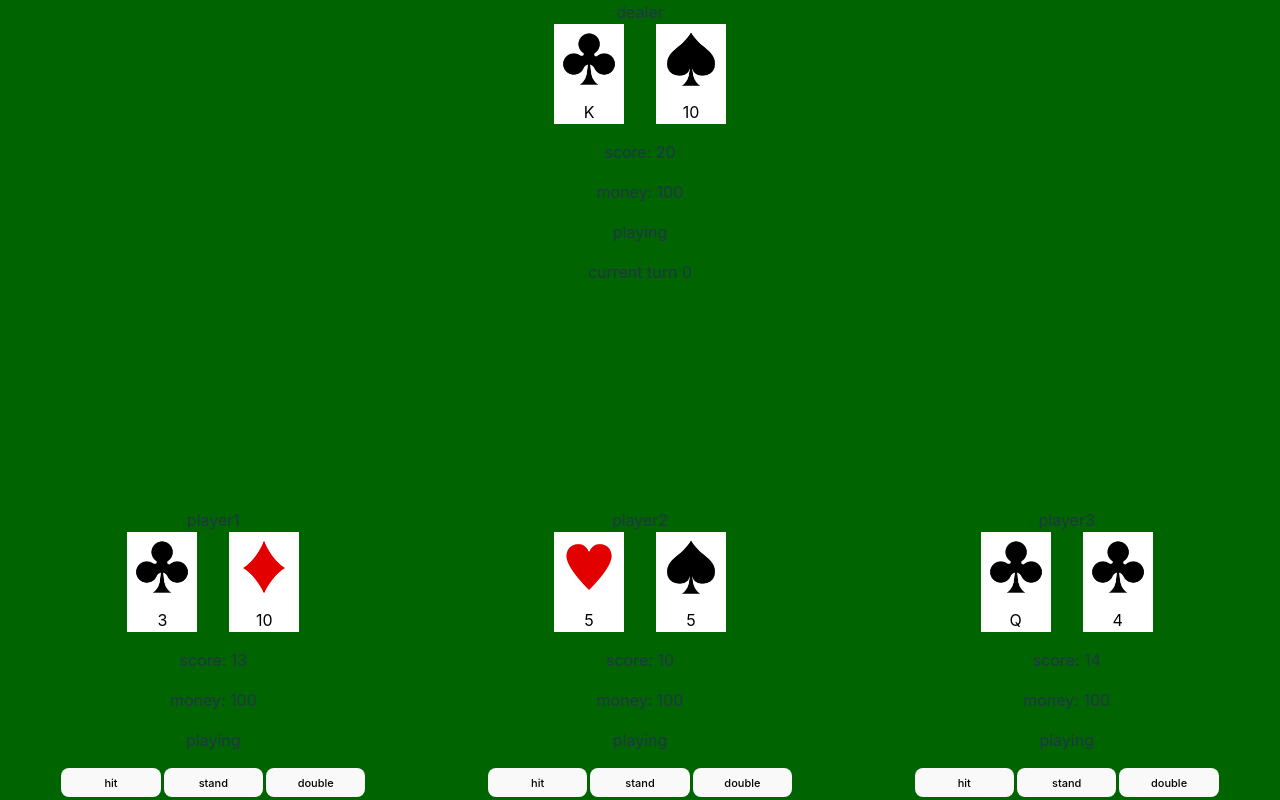
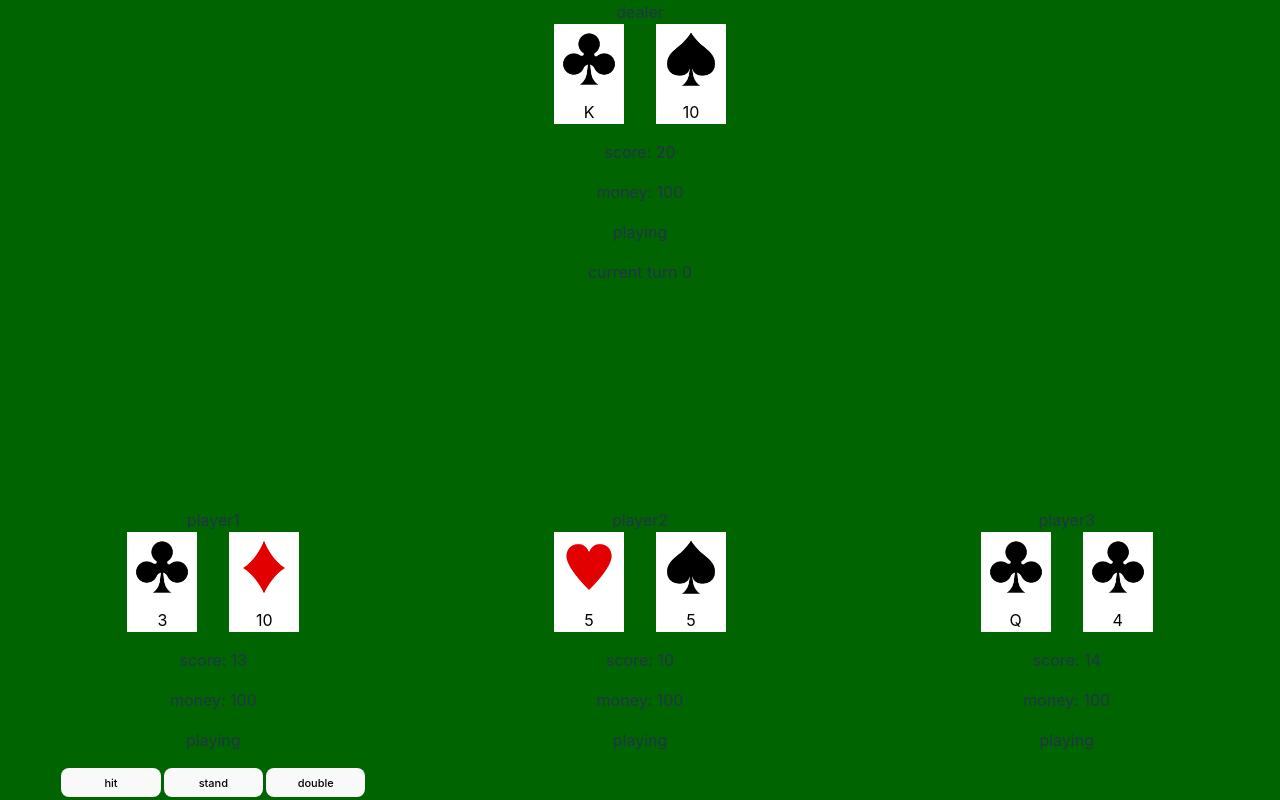
Before and after one commit to KoheiMatsuno99/project5-front, a React (Vite) app in the folder trumpgame/: page / in a window 1280 px wide. Both pictures are taken after a click on the button "start". Built offline with nearby package versions, Linux system fonts and the light colour scheme.

Commit message:
Refactor BlackJackBoard and BlackJackPlayer components

```diff
--- a/trumpgame/src/blackjack/component/BlackJackBoard.tsx
+++ b/trumpgame/src/blackjack/component/BlackJackBoard.tsx
@@ -9,12 +9,10 @@ type Props = {
 export const BlackJackBoard = ({ table }: Props) => {
   const [turn, setTurn] = useState(table.getTurn());
 
-  const handleCpuAction = () => {
-    console.log("handleCpuAction");
-    if (table.getPlayers()[turn].getType() === "player") return
-    table.cpuAction(table.getPlayers()[turn]);
-    setTurn(table.getTurn());
-  }
+  const handleNextTurn = () => {
+    const nextTurn = (turn + 1) % table.getPlayers().length;
+    setTurn(nextTurn);
+  };
 
   return (
     <div className="board-bg full-screen">
@@ -23,7 +21,7 @@ export const BlackJackBoard = ({ table }: Props) => {
         <BlackJackPlayer
           player={table.getPlayers()[0]}
           table={table}
-          onAction={handleCpuAction}
+          onAction={handleNextTurn}
         ></BlackJackPlayer>
       </div>
       <p>current turn {turn}</p>
@@ -38,7 +36,7 @@ export const BlackJackBoard = ({ table }: Props) => {
                 <BlackJackPlayer
                   player={player}
                   table={table}
-                  onAction={handleCpuAction}
+                  onAction={handleNextTurn}
                 ></BlackJackPlayer>
               </div>
             );
--- a/trumpgame/src/blackjack/component/BlackJackPlayer.tsx
+++ b/trumpgame/src/blackjack/component/BlackJackPlayer.tsx
@@ -9,7 +9,12 @@ type Props = {
   onAction: () => void;
 };
 
-export const BlackJackPlayer = ({ player, isFliped, table }: Props) => {
+export const BlackJackPlayer = ({
+  player,
+  isFliped,
+  table,
+  onAction,
+}: Props) => {
   const _isFliped = isFliped ? "flip-y" : "";
   const [hand, setHand] = useState(player.getHand());
   const [score, setScore] = useState(player.calcScore());
@@ -18,18 +23,23 @@ export const BlackJackPlayer = ({ player, isFliped, table }: Props) => {
 
   const handleHit = () => {
     table.hit(player);
-    setHand(player.getHand());
-    setScore(player.calcScore());
-    setStatus(player.getStatus());
+    updateStates();
+    onAction();
   };
 
   const handleStand = () => {
     table.stand(player);
     setStatus(player.getStatus());
+    onAction();
   };
 
   const handleDouble = () => {
     table.double(player);
+    updateStates();
+    onAction();
+  };
+
+  const updateStates = () => {
     setHand(player.getHand());
     setScore(player.calcScore());
     setMoney(player.getMoney());
@@ -48,7 +58,7 @@ export const BlackJackPlayer = ({ player, isFliped, table }: Props) => {
         <p>score: {score}</p>
         <p>money: {money}</p>
         <p>{status}</p>
-        {player.getType() !== "dealer" && (
+        {player.getType() === "player" && (
           <div>
             <button className="action-btn" onClick={handleHit}>
               hit
```
